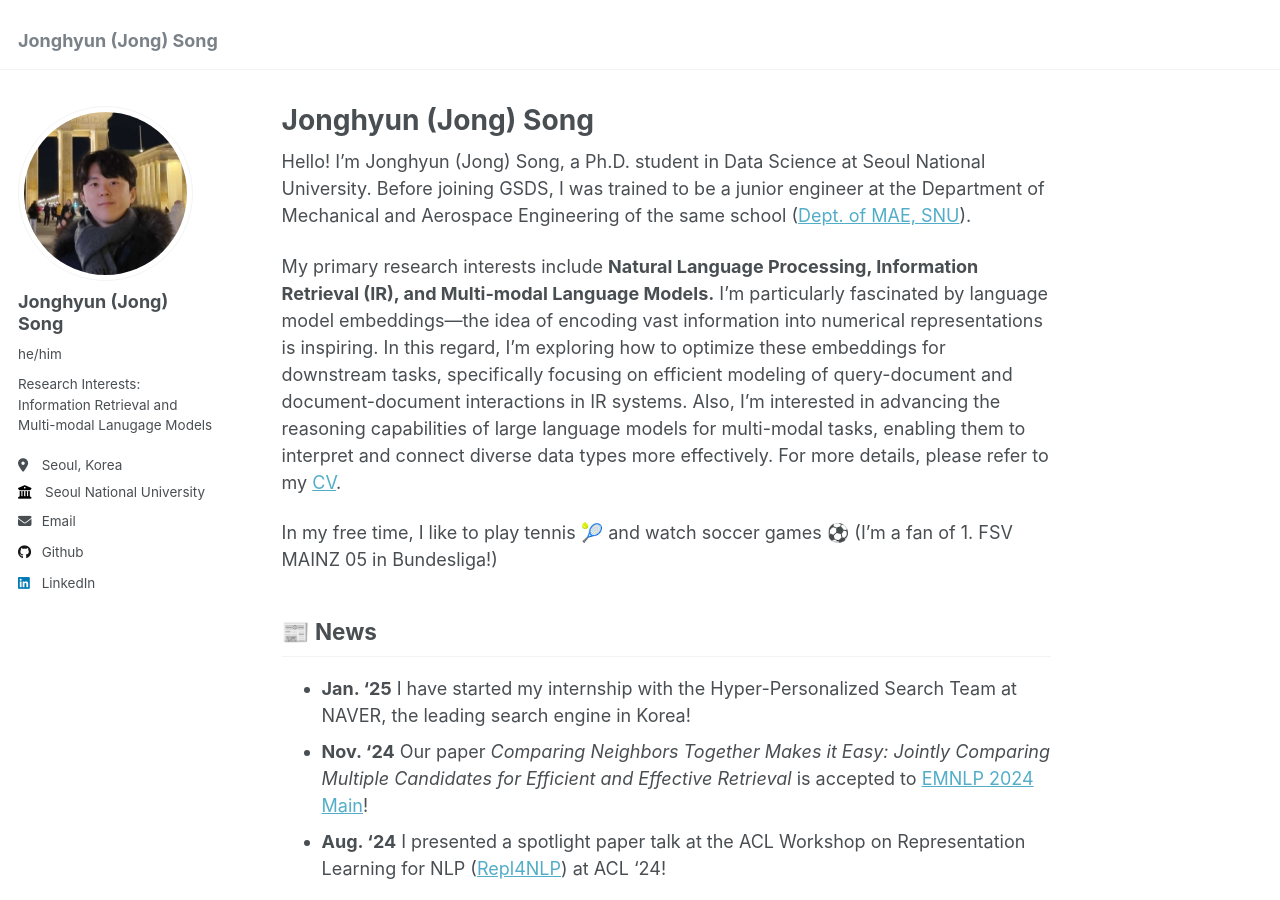
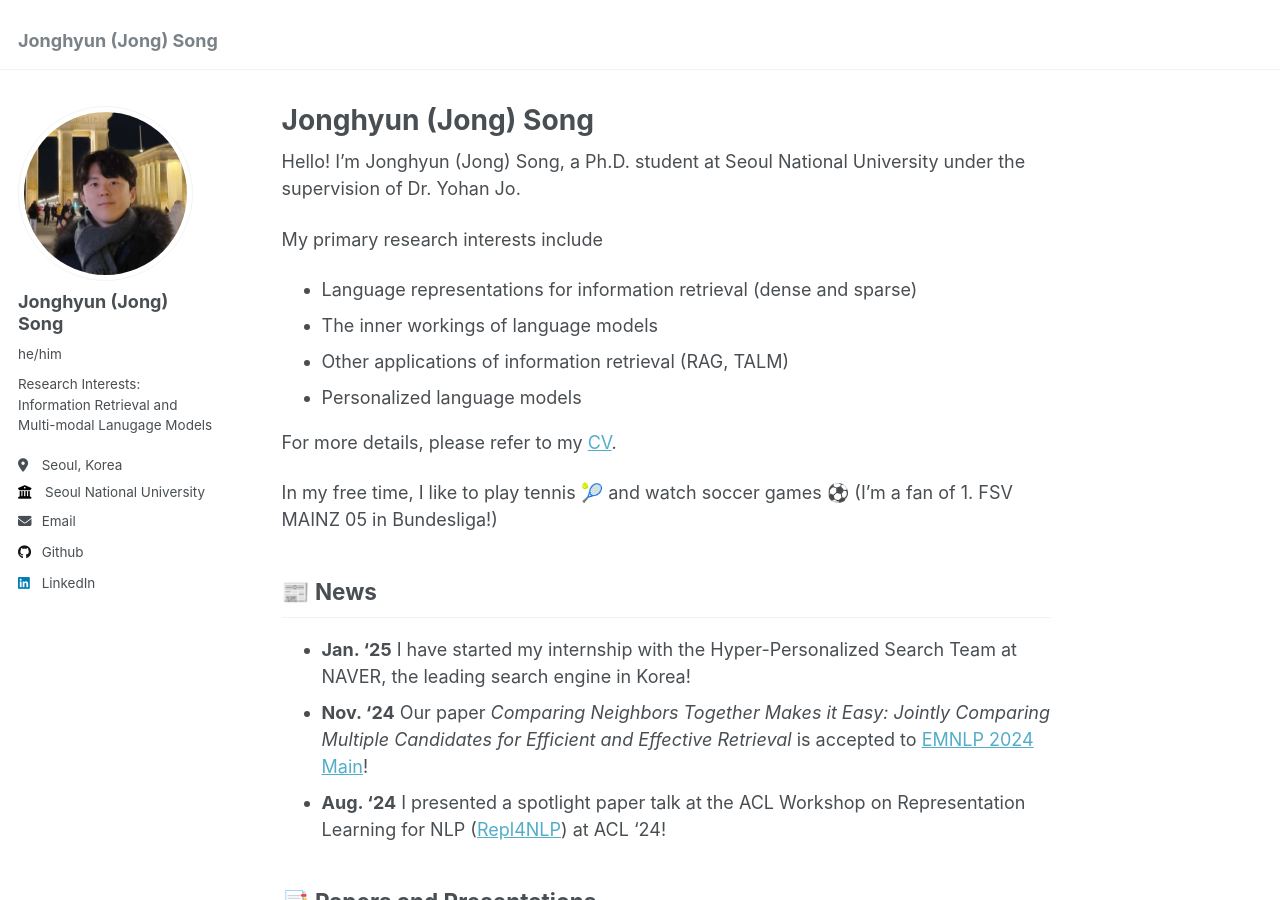
Before and after one commit to yc-song/yc-song.github.io, a Jekyll site: the page built from _pages/about.md, in a window 1280 px wide and 900 px high. Built offline with Jekyll 4.4.1, drawn with Linux system fonts in a browser that asks for light colours; emoji names are drawn with the system emoji font.

Commit message:
Update about.md

```diff
--- a/_pages/about.md
+++ b/_pages/about.md
@@ -6,9 +6,15 @@ redirect_from:
   - /about/
   - /about.html
 ---
-Hello! I’m Jonghyun (Jong) Song, a Ph.D. student in Data Science at Seoul National University. Before joining GSDS, I was trained to be a junior engineer at the Department of Mechanical and Aerospace Engineering of the same school ([Dept. of MAE, SNU](https://me.snu.ac.kr/)).
+Hello! I’m Jonghyun (Jong) Song, a Ph.D. student at Seoul National University under the supervision of Dr. Yohan Jo.
 
-My primary research interests include **Natural Language Processing, Information Retrieval (IR), and Multi-modal Language Models.** I’m particularly fascinated by language model embeddings—the idea of encoding vast information into numerical representations is inspiring. In this regard, I’m exploring how to optimize these embeddings for downstream tasks, specifically focusing on efficient modeling of query-document and document-document interactions in IR systems. Also, I’m interested in advancing the reasoning capabilities of large language models for multi-modal tasks, enabling them to interpret and connect diverse data types more effectively. For more details, please refer to my [CV](https://yc-song.github.io/files/Jong_CV.pdf).
+My primary research interests include
+- Language representations for information retrieval (dense and sparse)
+- The inner workings of language models
+- Other applications of information retrieval (RAG, TALM)
+- Personalized language models
+
+For more details, please refer to my [CV](https://yc-song.github.io/files/Jong_CV.pdf).
 
 In my free time, I like to play tennis :tennis: and watch soccer games :soccer: (I'm a fan of 1. FSV MAINZ 05 in Bundesliga!)
 
```
